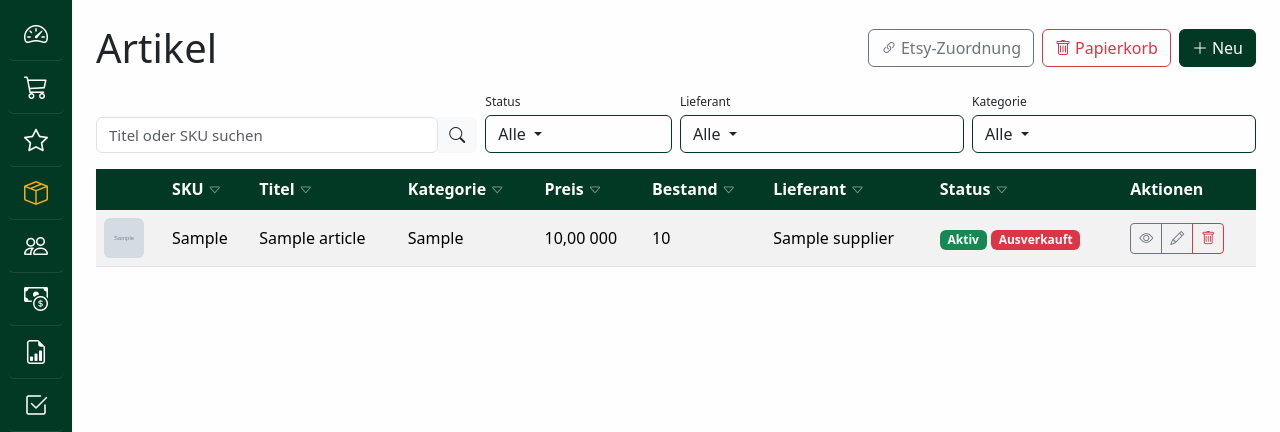
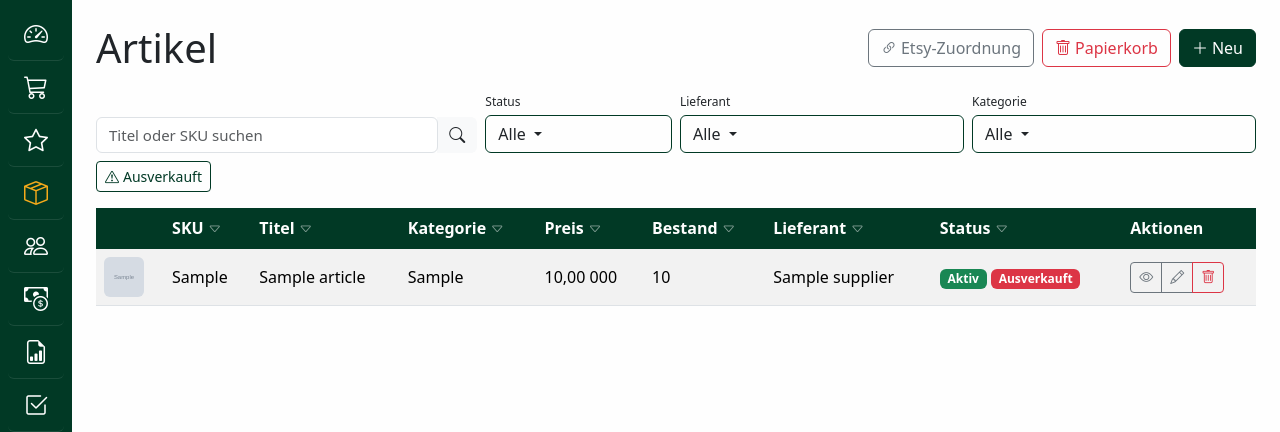
Before and after one commit to xXJimnyCricketXx/wonderland-erp, a Django app: page /artikel/ in a window 1280 px wide. Shown: the part 72-504 px from the top of the page. Run offline with Django 5.2, Linux system fonts and the light colour scheme; a user stored in the database is signed in; data comes from the database, SQL or seed files in the repository; tables that the repository leaves empty hold one stand-in row (values such as "Sample post"); grey boxes marked "Sample" are stand-in pictures.

Commit message:
Artikel: Filter fuer ausverkaufte Artikel ergaenzt

```diff
--- a/apps/catalog/views.py
+++ b/apps/catalog/views.py
@@ -44,6 +44,9 @@ class ArticleListView(LoginRequiredMixin, ListView):
         if is_active in ("1", "0"):
             qs = qs.filter(is_active=bool(int(is_active)))
 
+        if self.request.GET.get("is_sold_out"):
+            qs = qs.filter(is_sold_out=True)
+
         supplier_id = self.request.GET.get("supplier")
         if supplier_id:
             qs = qs.filter(supplier_id=supplier_id)
@@ -63,6 +66,7 @@ class ArticleListView(LoginRequiredMixin, ListView):
         ).order_by("order", "value")
         context["query"] = self.request.GET.get("q", "")
         context["selected_is_active"] = self.request.GET.get("is_active", "")
+        context["selected_is_sold_out"] = self.request.GET.get("is_sold_out", "")
         context["selected_supplier"] = self.request.GET.get("supplier", "")
         context["selected_supplier_obj"] = (
             Supplier.objects.filter(pk=context["selected_supplier"]).first() if context["selected_supplier"] else None
--- a/templates/catalog/article_list.html
+++ b/templates/catalog/article_list.html
@@ -23,6 +23,7 @@
 
     <form method="get" class="row g-2 mb-3 align-items-end">
         <input type="hidden" name="is_active" value="{{ selected_is_active }}">
+        <input type="hidden" name="is_sold_out" value="{{ selected_is_sold_out }}">
         <input type="hidden" name="supplier" value="{{ selected_supplier }}">
         <input type="hidden" name="category" value="{{ selected_category }}">
         <div class="col-md-4">
@@ -68,6 +69,11 @@
                     {% endfor %}
                 </ul>
             </div>
+        </div>
+        <div class="col-12 d-flex flex-wrap gap-2">
+            <a class="btn btn-sm chip-toggle{% if selected_is_sold_out %} active{% endif %}" href="{% toggle_url 'is_sold_out' '1' %}">
+                <i class="bi bi-exclamation-triangle me-1"></i>Ausverkauft
+            </a>
         </div>
     </form>
 
```
